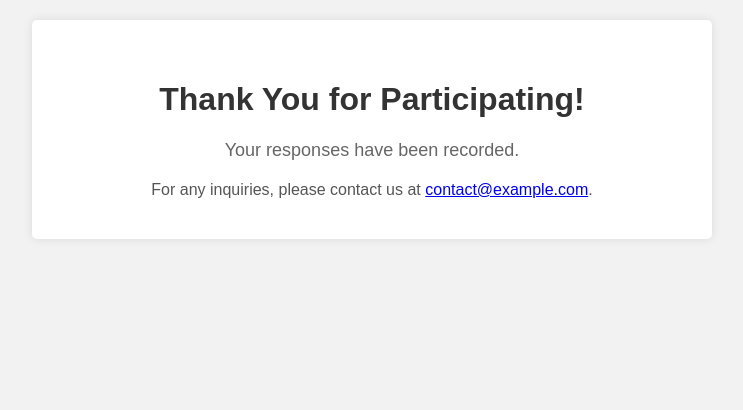
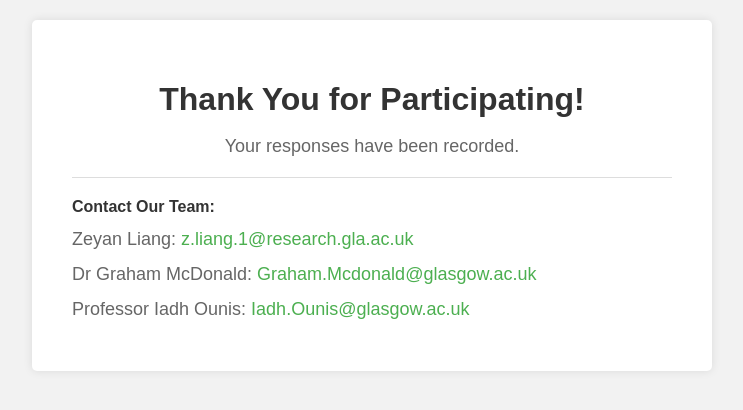
Before and after one commit to LIANGZEYAN/IR_UserCaseStudy.github.io, a Flask app: page /thanks in a window 1280 px wide. Shown: the top 410 px of the page, without its empty margins (268-1011 px from the left). Run offline with Flask 2, Linux system fonts and the light colour scheme.

Commit message:
Update thanks.html

```diff
--- a/templates/thanks.html
+++ b/templates/thanks.html
@@ -21,15 +21,36 @@
     }
     h1 {
       color: #333;
+      margin-bottom: 10px;
     }
     p {
       color: #666;
       font-size: 18px;
+      margin-bottom: 20px;
     }
     .contact {
       margin-top: 20px;
       font-size: 16px;
       color: #555;
+      text-align: left;
+      border-top: 1px solid #ddd;
+      padding-top: 20px;
+    }
+    .contact p {
+      margin: 8px 0;
+      line-height: 1.5;
+    }
+    .contact a {
+      color: #4CAF50;
+      text-decoration: none;
+    }
+    .contact a:hover {
+      text-decoration: underline;
+    }
+    .contacts-title {
+      font-weight: bold;
+      margin-bottom: 10px;
+      color: #333;
     }
   </style>
 </head>
@@ -38,7 +59,10 @@
     <h1>Thank You for Participating!</h1>
     <p>Your responses have been recorded.</p>
     <div class="contact">
-      For any inquiries, please contact us at <a href="mailto:contact@example.com">contact@example.com</a>.
+      <div class="contacts-title">Contact Our Team:</div>
+      <p>Zeyan Liang: <a href="mailto:z.liang.1@research.gla.ac.uk">z.liang.1@research.gla.ac.uk</a></p>
+      <p>Dr Graham McDonald: <a href="mailto:Graham.Mcdonald@glasgow.ac.uk">Graham.Mcdonald@glasgow.ac.uk</a></p>
+      <p>Professor Iadh Ounis: <a href="mailto:Iadh.Ounis@glasgow.ac.uk">Iadh.Ounis@glasgow.ac.uk</a></p>
     </div>
   </div>
 </body>
```
